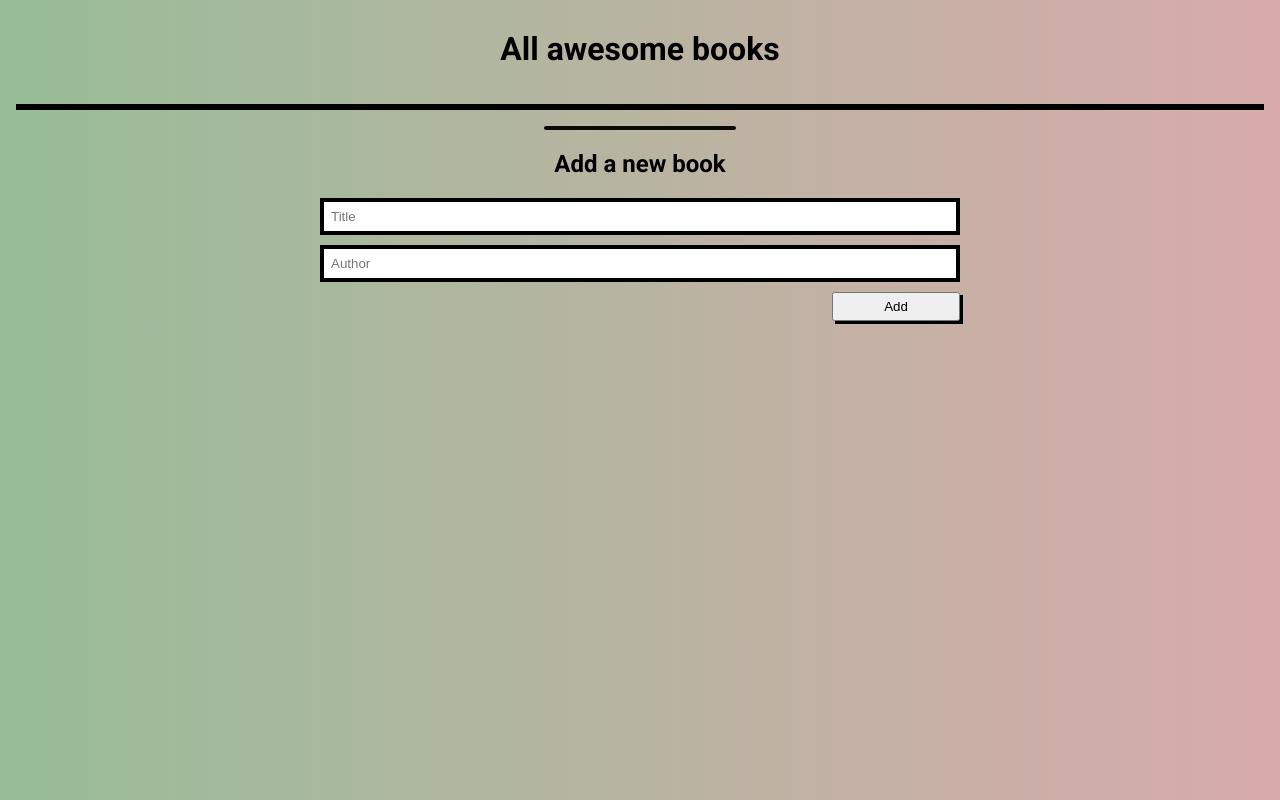
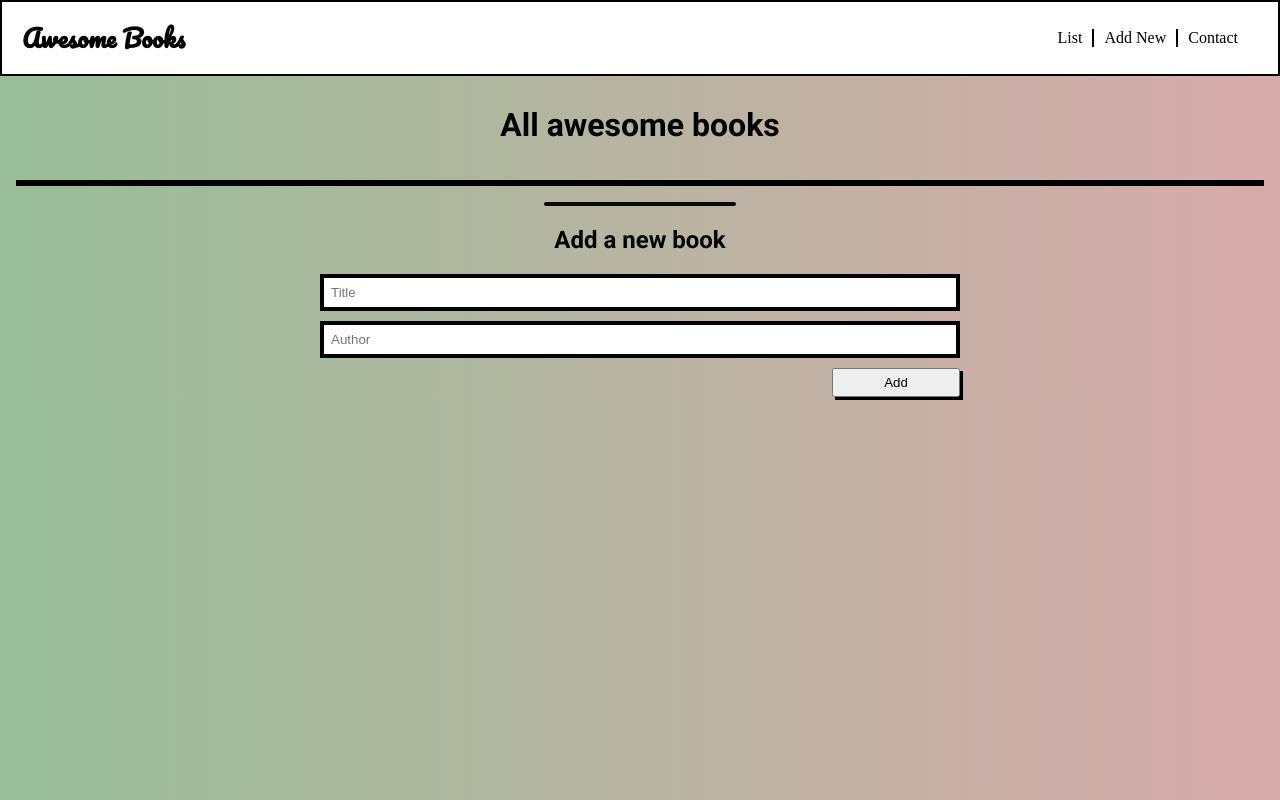
Before and after one commit to devMahmoud/awesome-books, a plain HTML site: page index.html in a window 1280 px wide. Drawn offline with Linux system fonts and the light colour scheme.

Commit message:
add NavBar and styled

```diff
--- a/index.html
+++ b/index.html
@@ -9,9 +9,23 @@
     <link rel="preconnect" href="https://fonts.gstatic.com" crossorigin>
     <link href="https://fonts.googleapis.com/css2?family=Roboto:ital,wght@0,100;0,300;0,400;0,500;0,700;0,900;1,100;1,300;1,400;1,500;1,700;1,900&display=swap" rel="stylesheet">
     <link href="https://fonts.googleapis.com/css2?family=DM+Sans&display=swap" rel="stylesheet">
+    <link href="https://fonts.googleapis.com/css2?family=Pacifico&display=swap" rel="stylesheet">
     <title>Awesome Books</title>
 </head>
 <body>
+    <header>
+        <div class="menu-container">
+            <h2>Awesome Books</h2>
+            <nav class="principal-menu">
+                <ul>
+                    <li>List</li>
+                    <li class="middle-nav">Add New</li>
+                    <li>Contact</li>
+                </ul>
+            </nav>
+        </div>
+      </header>
+
     <h1 class="title">All awesome books</h1>
 
     <section class="books-container">
--- a/styles.css
+++ b/styles.css
@@ -6,6 +6,41 @@
 
 body {
   background: linear-gradient(to right, rgb(152, 189, 152), rgb(216, 171, 171));
+}
+
+.menu-container {
+  display: flex;
+  top: 0;
+  background-color: white;
+  justify-content: space-between;
+  align-items: center;
+  padding: 15px 20px;
+  width: 100%;
+  border: solid 2px black;
+}
+
+.menu-container h2 {
+  font-family: 'Pacifico', cursive;
+}
+
+.menu-container ul {
+  display: flex;
+  margin-right: 20px;
+  gap: 10px;
+}
+
+.principal-menu li {
+  list-style: none;
+}
+
+.principal-menu li:hover {
+  color:rgb(152, 189, 152)
+}
+
+.middle-nav {
+  border-left: solid 2px black;
+  border-right: solid 2px black;
+  padding: 0 10px;
 }
 
 .title {
```
